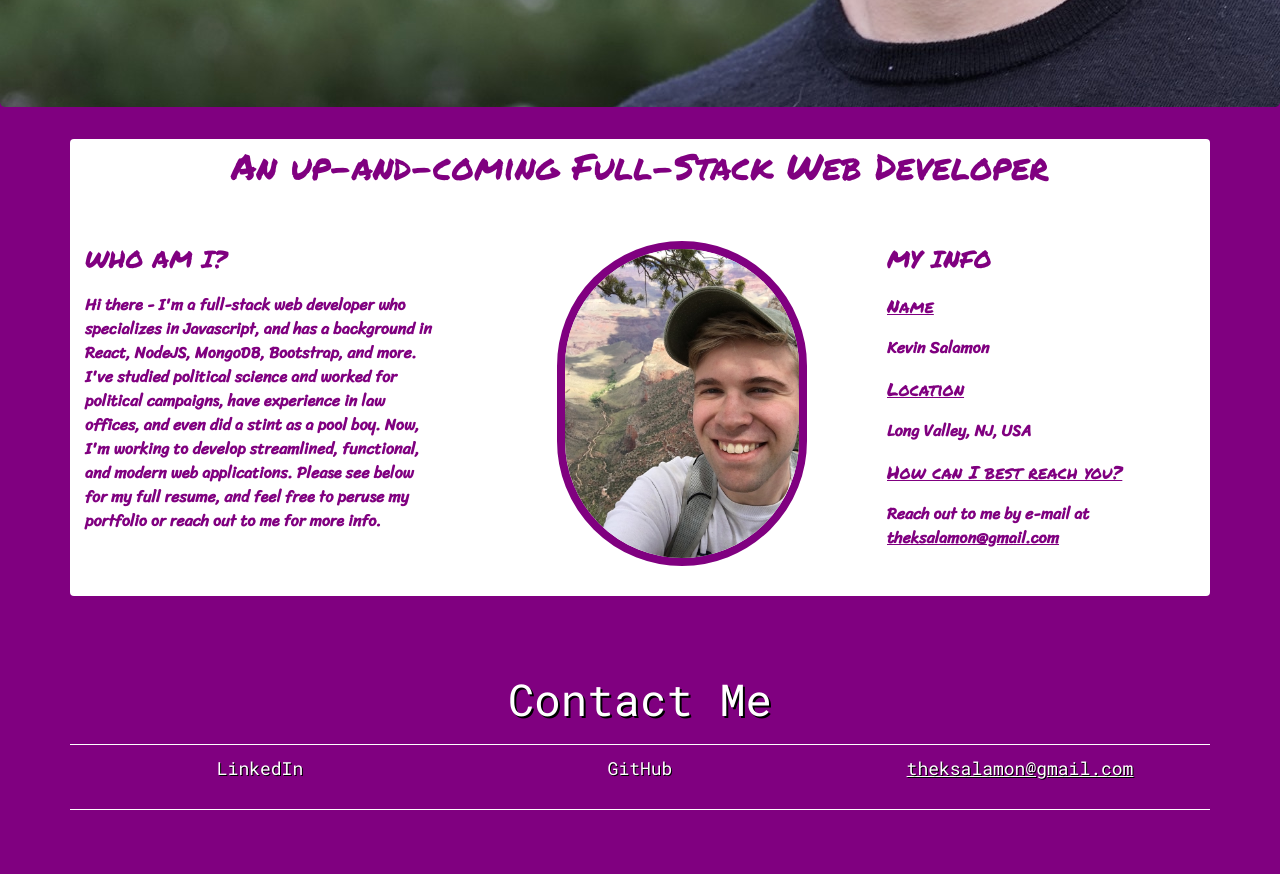
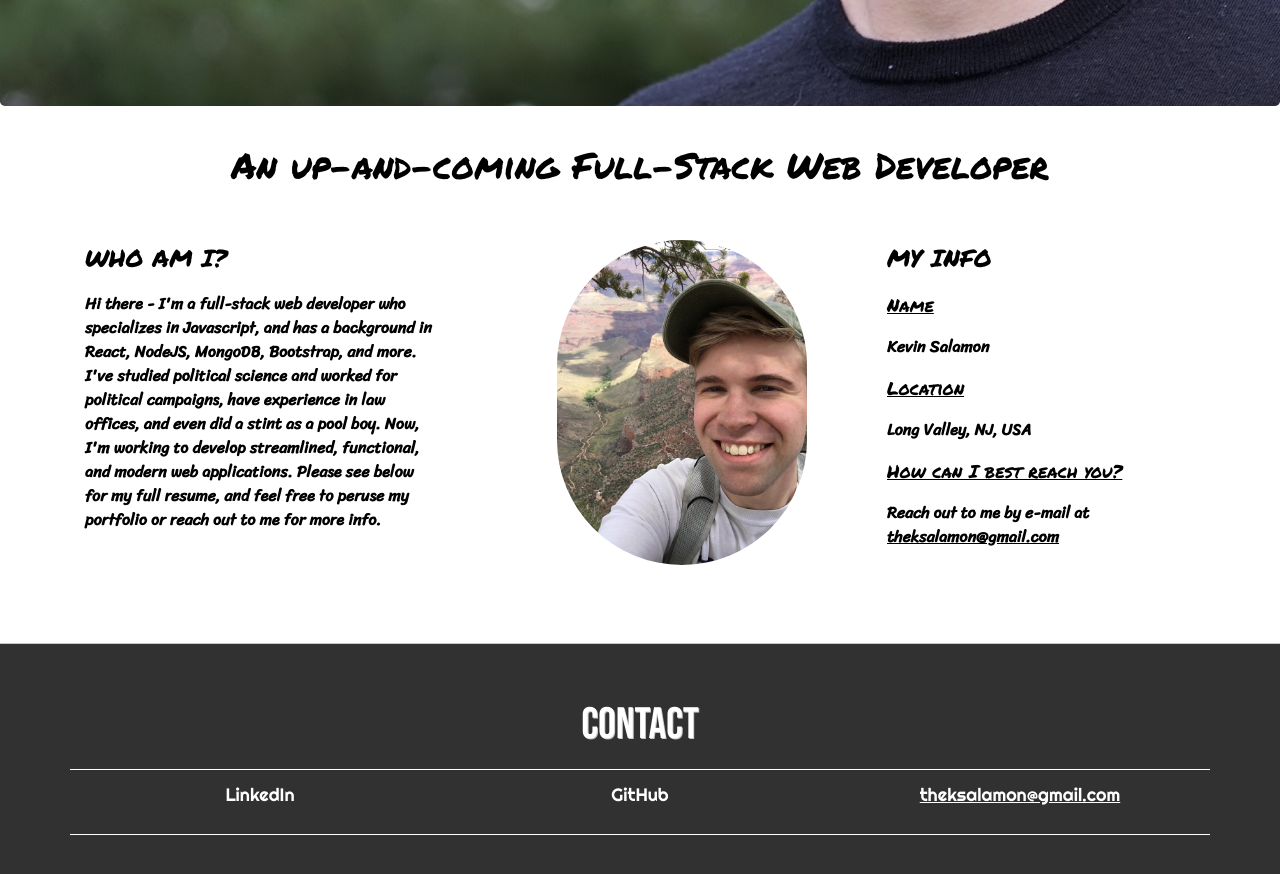
Before and after one commit to kevin-salamon/React-Portfolio, a React (Create React App) app: page / in a window 1280 px wide. Shown: the part 880-1754 px from the top of the page. Built offline with nearby package versions, Linux system fonts and the light colour scheme; a web font is replaced by a local one.

Commit message:
changed main page color scheme. updated fonts and picture responsiveness

```diff
--- a/public/index.html
+++ b/public/index.html
@@ -12,9 +12,10 @@
     <link href="https://fonts.googleapis.com/css?family=Bebas+Neue&display=swap" rel="stylesheet">
     <link href="https://fonts.googleapis.com/css?family=Caveat&display=swap" rel="stylesheet">
     <link href="https://fonts.googleapis.com/css?family=Lusitana&display=swap" rel="stylesheet">
+    <link href="https://fonts.googleapis.com/css?family=Righteous&display=swap" rel="stylesheet">
     <title>Kevin Salamon</title>
   </head>
-  <body style="background-color: purple">
+  <body style="background-color: white">
     <noscript>You need to enable JavaScript to run this app.</noscript>
     <div id="root"></div>
   </body>
--- a/src/App.js
+++ b/src/App.js
@@ -9,7 +9,7 @@ function App() {
       <p className="lead" alt="family-pic" style={{textAlign: "center"}}>welcome to my portfolio</p>
     </div>
 
-    <div className="container rounded" style={{backgroundColor: "white"}}>
+    <div className="container rounded" style={{backgroundColor: "white", color: "black"}}>
     <div className="row">
       <div className="col-sm-12 text-center intro-index">
         An up-and-coming Full-Stack Web Developer
@@ -41,7 +41,7 @@ function App() {
     <div className="container">
       <div className="row">
         <div className="col-sm-12 footer-main text-center" style={{marginTop:"2%"}}>
-          Contact Me
+          Contact
         </div>
       </div>
       <div className="row footer-sub">
--- a/src/style.css
+++ b/src/style.css
@@ -26,7 +26,6 @@ a:active {
 
 .header-custom {
     background-color: white;
-    border-bottom: 1px solid black;
     align-items: center;
     padding: 1%;
 }
@@ -128,18 +127,15 @@ a:active {
 
 .intro-index {
     font-family: 'Permanent Marker', cursive;
-    color: purple;
     font-size: 36px;
 }
 
 .sub-intro-index {
-    color: purple;
     font-family: 'Permanent Marker', cursive;
     font-size: 24px;
 }
 
 .sub-sub-intro-index {
-    color: purple;
     font-size: 18px;
     text-decoration: underline;
     font-family: 'Permanent Marker', cursive;
@@ -158,7 +154,6 @@ a:active {
 .image-large {
     height: 325px;
     width: 250px;
-    border: 8px solid purple;
 }
 
 .image-small {
@@ -178,7 +173,6 @@ a:active {
 }
 
 .content-text {
-    color: purple;
     font-weight: bold;
     font-family: 'Sriracha', cursive;
 }
@@ -189,33 +183,20 @@ a:active {
 
 .footer {
     text-align: center;
-    background-color: purple;
+    background-color: rgb(49, 49, 49);
     width: 100%;
     color: white;
     text-align: center;
+    padding-top: 2%;
     padding-bottom: 5%;
-}
-
-.true-footer {
-    position: fixed;
-    bottom: 0;
-    border-top: 2px solid black;
-    text-align: center;
-    background-color: white;
-    height: 5%;
-    width: 100%;
-    color: black;
-    text-align: center;
-    font-family: 'Roboto Mono', monospace;
-    font-weight: bolder;
-    padding: 0.5%;
+    border-top: 1px solid rgb(199, 199, 199);
 }
 
 .footer-main {
     color: white;
     font-size: 44px;
-    font-family: 'Roboto Mono', monospace;
-    text-shadow: 2px 2px black;
+    font-family: 'Bebas Neue', cursive;
+    text-shadow: 1px 1px rgb(199, 199, 199);
     padding-bottom: 1%;
 }
 
@@ -223,9 +204,8 @@ a:active {
     border-top: 1px solid white;
     border-bottom: 1px solid white;
     color: white;
-    font-family: 'Roboto Mono', monospace;
+    font-family: 'Righteous', cursive;
     font-size: 18px;
-    text-shadow: 1px 1px black;
 }
 
 .footer-content {
@@ -328,6 +308,11 @@ a:active {
         margin-left: auto;
         margin-right: auto;
     }
+
+    .image-large {
+        padding: 5%;
+        padding-right: 10%;
+    }
   }
 
   @media screen and (max-width: 1200px) {
```
